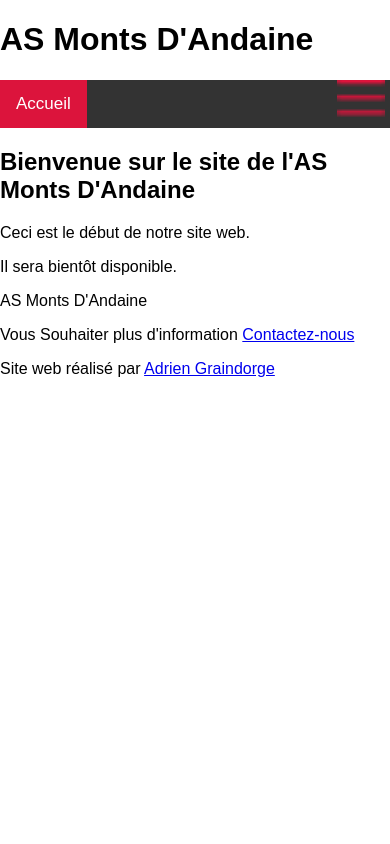
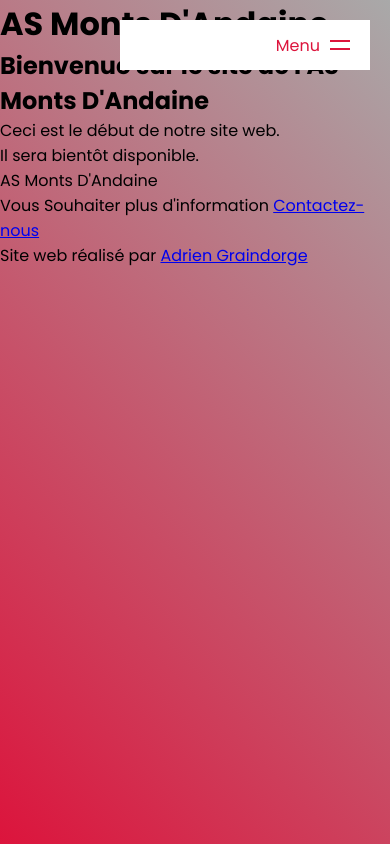
Before and after one commit to Raiden0611/asma_site, a plain HTML site: page index.html in a window 390 px wide. Drawn offline with Linux system fonts and the light colour scheme.

Commit message:
toujours le menu

```diff
--- a/assets/css/style.css
+++ b/assets/css/style.css
@@ -1,73 +1,11 @@
-body {
+* {
     margin: 0;
-    font-family: Arial, Helvetica, sans-serif;
+    padding: 0;
+    box-sizing: border-box;
+    font-family: 'Poppins', sans-serif;
 }
 
-.topnav {
-    overflow: hidden;
-    background-color: #333;
+body {
+    min-height: 100vh;
+    background: linear-gradient(45deg, #DC143C, #A9A9A9);
 }
-
-.topnav a {
-    float: left;
-    display: block;
-    color: #f2f2f2;
-    text-align: center;
-    padding: 14px 16px;
-    text-decoration: none;
-    font-size: 17px;
-}
-
-.topnav a:hover {
-    background-color: #ddd;
-    color: black;
-}
-
-.topnav a.active {
-    background-color: #DC143C;
-    color: white;
-}
-
-.topnav .icon {
-    display: none;
-}
-
-@media screen and (max-width: 650px) {
-    .topnav a:not(:first-child) {
-        display: none;
-    }
-
-    .topnav a.icon {
-        float: right;
-        display: block;
-    }
-}
-
-@media screen and (max-width: 650px) {
-    .topnav.responsive {
-        position: relative;
-    }
-
-    .topnav.responsive .icon {
-        position: absolute;
-        right: 0;
-        top: 0;
-    }
-
-    .topnav.responsive a {
-        float: none;
-        display: block;
-        text-align: left;
-    }
-}
-
-.icon {
-    background: url(../img/menu.png);
-    background-size: cover;
-    padding-top: 20px;
-    width: 16px;
-    height: 16px;
-    display: inline-block;
-    vertical-align: middle;
-    margin-right: 5px;
-}
--- /dev/null
+++ b/assets/css/style_header.css
@@ -0,0 +1,119 @@
+@import url('https://fonts.googleapis.com/css2?family=Poppins:wght@300;400;500;600;700;800;900&display=swap');
+
+
+
+.navigation {
+    position: fixed;
+    top: 20px;
+    right: 20px;
+    height: 20px;
+    width: 250px;
+    z-index: 100;
+}
+
+
+.toggle {
+    position: relative;
+    top: 0;
+    left: 0;
+    width: 100%;
+    height: 50px;
+    background: #fff;
+    cursor: pointer;
+    display: flex;
+    justify-content: flex-end;
+    align-items: center;
+    color: #DC143C;
+    padding: 5px 20px;
+
+}
+
+.toggle::before {
+    content: 'Menu';
+    margin-right: 10px;
+}
+
+.toggle.active::before {
+    content: 'Close';
+}
+
+.toggle span {
+    position: relative;
+    width: 20px;
+    height: 50px;
+}
+
+.toggle span::before {
+    content: '';
+    position: absolute;
+    top: 20px;
+    left: 0;
+    width: 100%;
+    height: 2px;
+    background: #DC143C;
+    transition: 0.5s;
+}
+
+.toggle span::after {
+    content: '';
+    position: absolute;
+    bottom: 20px;
+    left: 0;
+    width: 100%;
+    height: 2px;
+    background: #DC143C;
+    transition: 0.5s;
+}
+
+.toggle.active span::before {
+    transform: rotate(225deg);
+    top: 24px;
+}
+
+.toggle.active span::after {
+    transform: rotate(135deg);
+    bottom: 24px;
+}
+
+
+ul {
+    position: relative;
+    list-style: none;
+    display: flex;
+    flex-direction: column;
+}
+
+
+ul li {
+    position: relative;
+    list-style: none;
+    transition: 0.5s;
+    visibility: hidden;
+    opacity: 0;
+    transform: translateX(350px);
+    transition-delay: calc(0.1s * var(--i));
+}
+
+.navigation.active ul li {
+    visibility: visible;
+    opacity: 1;
+    transform: translateX(0px);
+
+}
+
+ul li a {
+    position: relative;
+    text-decoration: none;
+    display: block;
+    padding: 10px 20px;
+    height: 50px;
+    background: #fff;
+    color: #333;
+    width: 100%;
+    transition: 0.5s;
+}
+
+ul li a:hover {
+    background: #DC143C;
+    color: #fff;
+}
--- /dev/null
+++ b/header.html
@@ -0,0 +1,14 @@
+<link rel="stylesheet" href="./assets/css/style_header.css">
+
+<h1 class="titre">AS Monts D'Andaine</h1>
+<div class="navigation">
+    <div class="toggle"><span></span></div>
+    <ul>
+        <li style="--i:0;"><a href="index.html">Accueil</a></li>
+        <li style="--i:1;"><a href="pages/actualites.html">Actualités</a></li>
+        <li style="--i:2;"><a href="pages/classement_calendrier.html">Classement/Calendrier</a></li>
+        <li style="--i:3;"><a href="pages/contact.html">Contact</a></li>
+        <li style="--i:4;"><a href="pages/espace_joueurs.html">Espace joueurs</a></li>
+    </ul>
+
+</div>
--- a/index.html
+++ b/index.html
@@ -5,36 +5,13 @@
     <meta charset="UTF-8">
     <meta name="viewport" content="width=device-width, initial-scale=1.0">
     <title>ASMA</title>
-    <link href="assets/css/style.css" rel="stylesheet">
+    <link rel="stylesheet" href="./assets/css/style.css">
 </head>
 
 <body>
     <header>
-        <h1 class="titre">AS Monts D'Andaine</h1>
-        <div class="topnav" id="myTopnav">
-
-            <a href="index.html" class="active">Accueil</a>
-            <a href="pages/actualites.html" class="lien">Actualités</a>
-            <a href="pages/classement_calendrier.html" class="lien">Classement/Calendrier</a>
-            <a href="pages/contact.html" class="lien">Contact</a>
-            <a href="pages/espace_joueurs.html" class="lien">Espace joueurs</a>
-            <a href="javascript:void(0);" class="icon" onclick="myFunction()">
-                <i class="fa fa-bars"></i>
-            </a>
-        </div>
-        </div>
-        <script>/* Toggle between adding and removing the "responsive" class to topnav when the user clicks on the icon */
-            function myFunction() {
-                var x = document.getElementById("myTopnav");
-                if (x.className === "topnav") {
-                    x.className += " responsive";
-                } else {
-                    x.className = "topnav";
-                }
-            }</script>
-
+        <div id="header-container"></div>
     </header>
-
 
     <h2>Bienvenue sur le site de l'AS Monts D'Andaine</h2>
     <p>Ceci est le début de notre site web.</p>
@@ -46,6 +23,33 @@
         <p>Site web réalisé par <a href="https://www.linkedin.com/in/adrien-graindorge-30aa97249" target="_blank">Adrien
                 Graindorge</a></p>
     </footer>
+    <script>
+        // Charger le contenu commun
+        fetch('header.html')
+            .then(response => response.text())
+            .then(html => {
+                document.getElementById('header-container').innerHTML = html;
+
+                // Initialiser le bouton à l'intérieur de la promesse
+                let navigation = document.querySelector('.navigation');
+                let toggleButton = document.querySelector('.toggle');
+                let hasClicked = false;
+
+                if (navigation && toggleButton) {
+                    toggleButton.addEventListener('click', function () {
+                        if (!hasClicked) {
+                            // Premier clic, changer le statut hasClicked
+                            hasClicked = true;
+                        } else {
+                            // Toggle l'état actif
+                            toggleButton.classList.toggle('active');
+                            navigation.classList.toggle('active');
+                        }
+                    });
+                }
+            });
+
+    </script>
 
 </body>
 
```
Also changed, not shown: pages/actualites.html (+29 -80 lines), assets/img/background.jpg (deleted), assets/img/menu.png (deleted), assets/img/menu_ouvert.png (deleted), assets/img/menu_ouvert64.png (deleted), nav.html (deleted).
